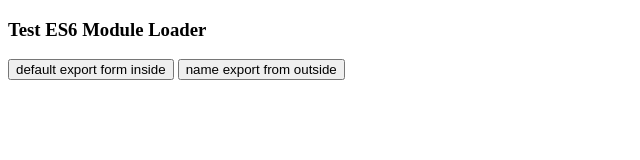
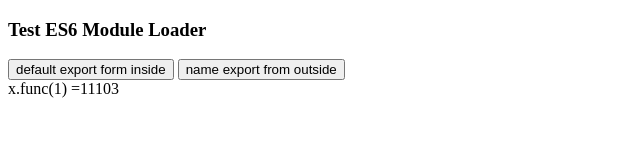
Before and after one commit to noopole/noopole.github.io, a plain HTML site: page index.html in a window 1280 px wide. Both pictures are taken after a click on the button "default export form inside". Shown: the whole page, without its empty margins (0-640 px from the left). Drawn offline with Linux system fonts and the light colour scheme.

Commit message:
update in index

```diff
--- a/index.html
+++ b/index.html
@@ -2,9 +2,6 @@
 <html>
 <head>
     <title>Import type ES6</title>
-    <script>
-    console.log( "hello" )
-    </script>
 </head>
 <body>
     <h3>Test ES6 Module Loader</h3>
@@ -14,8 +11,22 @@
 
     <div id="output"></div>
     <script type="module">
-    import x from "./mymodule.js"
+        //default export
+	    import x from './mymodule.js'
 
+	    //named export
+        import {e1} from './mymodule.js'
+
+        console.info( "module loaded")
+
+        //made global for extrnal use
+	    window.e1 = e1
+
+        B1.onclick = function ()
+        {
+            console.info( x.func( 1 ) )
+            output.innerHTML = "x.func(1) =" + x.func( 1 )
+        }
     </script>
 
     <script>
```
